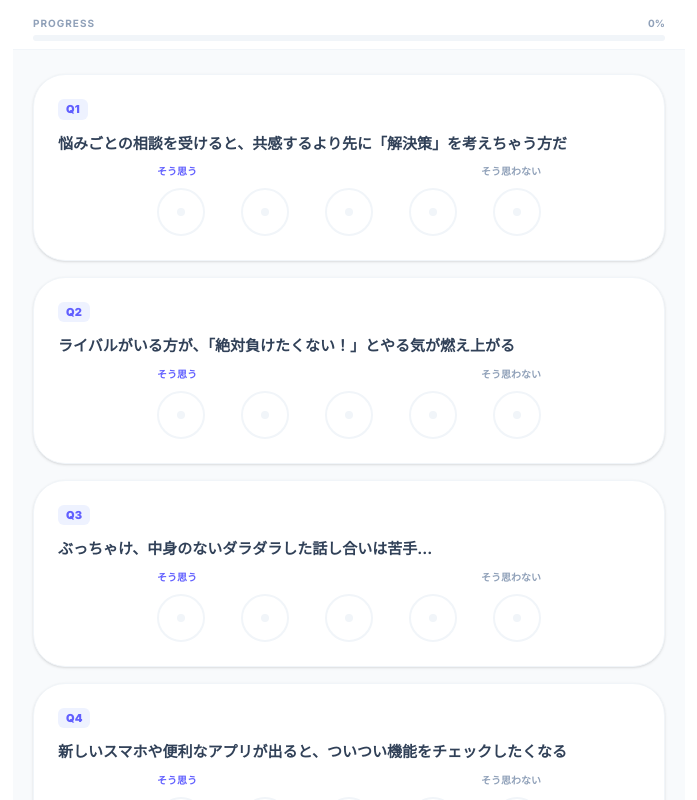
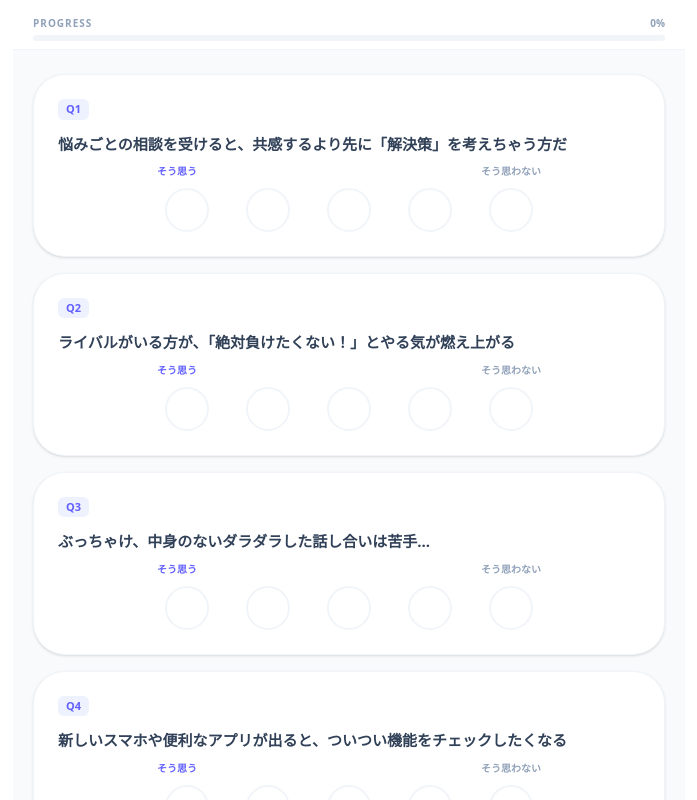
Before and after one commit to kiyoshikitamura/diagnosis_app_2, a Next.js app: page / in a window 1280 px wide. Both pictures are taken after a click on the button "診断をはじめる". Shown: the top 800 px of the page, without its empty margins (291-988 px from the left). Built offline with nearby package versions, Linux system fonts and the light colour scheme.

Commit message:
Add list page and update result page with complete types

```diff
--- a/app/page.tsx
+++ b/app/page.tsx
@@ -58,11 +58,23 @@ export default function HomePage() {
         window.scrollTo(0, 0);
     };
 
+    const handleReset = () => {
+        if (confirm('最初からやり直しますか？')) {
+            localStorage.removeItem('diagnosis_answers');
+            setAnswers({});
+            setIsStarted(false);
+            setIsSecondPhase(false);
+            setCurrentStep(0);
+            window.scrollTo(0, 0);
+        }
+    };
+
     if (isAnalyzing) {
         return (
             <div className="max-w-2xl mx-auto min-h-screen bg-white flex flex-col items-center justify-center px-6 text-center">
                 <div className="w-16 h-16 border-4 border-indigo-500 border-t-transparent rounded-full animate-spin mb-6"></div>
-                <h2 className="text-xl font-bold text-slate-800">英雄の魂を照合中...</h2>
+                {/* ローディングテキストの変更 */}
+                <h2 className="text-xl font-bold text-slate-800">回答を分析中...</h2>
             </div>
         );
     }
@@ -77,9 +89,10 @@ export default function HomePage() {
         );
     }
 
+    const isFinalStep = isSecondPhase && currentStep === 3;
+
     return (
-        <div className="max-w-2xl mx-auto min-h-screen bg-slate-50 pb-20">
-            {/* 進行バー */}
+        <div className="max-w-2xl mx-auto min-h-screen bg-slate-50 pb-20 font-sans">
             <div className="sticky top-0 bg-white/90 backdrop-blur pt-4 pb-2 px-5 border-b border-slate-100 z-10">
                 <div className="flex justify-between text-[10px] text-slate-400 font-bold mb-1">
                     <span className="tracking-widest">PROGRESS</span>
@@ -92,7 +105,6 @@ export default function HomePage() {
 
             <div className="px-5 py-6 space-y-4">
                 {currentPageQuestions.map((q, index) => {
-                    // 全体を通した設問番号の計算
                     const qNumber = isSecondPhase ? (currentStep - 1) * 10 + (index + 1) + 10 : index + 1;
 
                     return (
@@ -100,14 +112,9 @@ export default function HomePage() {
                             <div className="flex items-center gap-2 mb-3">
                                 <span className="text-[11px] font-black text-indigo-500 bg-indigo-50 px-2 py-0.5 rounded-md">Q{qNumber}</span>
                             </div>
+                            <p className="text-[15px] font-bold text-slate-700 leading-relaxed mb-8">{q.question}</p>
 
-                            {/* 設問テキスト：サイズを小さく調整 */}
-                            <p className="text-[15px] font-bold text-slate-700 leading-relaxed mb-8">
-                                {q.question}
-                            </p>
-
-                            {/* 回答エリア */}
-                            <div className="flex justify-between items-center gap-1 max-w-sm mx-auto relative">
+                            <div className="flex justify-between items-center gap-1 max-w-sm mx-auto relative px-2">
                                 <span className="text-[10px] font-bold text-indigo-500 absolute -top-6 left-0">そう思う</span>
                                 <span className="text-[10px] font-bold text-slate-400 absolute -top-6 right-0">そう思わない</span>
 
@@ -115,18 +122,15 @@ export default function HomePage() {
                                     <button
                                         key={val}
                                         onClick={() => handleAnswer(q.id, val)}
-                                        className={`relative w-12 h-12 rounded-full border-2 transition-all duration-300 flex items-center justify-center
+                                        className={`relative w-11 h-11 rounded-full border-2 transition-all duration-300
                       ${answers[q.id] === val
-                                                ? 'bg-indigo-600 border-indigo-600 shadow-lg shadow-indigo-200 scale-110'
+                                                ? 'bg-indigo-600 border-indigo-600 shadow-lg shadow-indigo-100 scale-110'
                                                 : 'bg-white border-slate-100'
                                             }`}
                                     >
-                                        {/* 選択時の動的なインジケーター */}
-                                        <div className={`w-2 h-2 rounded-full transition-all duration-300 ${answers[q.id] === val ? 'bg-white scale-150' : 'bg-slate-100'}`} />
-
-                                        {/* 選択時にふわっと広がるアニメーション用の輪 */}
+                                        {/* 回答の丸をシンプルな中空デザイン（〇）に変更 */}
                                         {answers[q.id] === val && (
-                                            <div className="absolute inset-0 rounded-full bg-indigo-500 animate-ping opacity-20" />
+                                            <div className="absolute inset-1 rounded-full border-2 border-white animate-ping opacity-40" />
                                         )}
                                     </button>
                                 ))}
@@ -135,16 +139,28 @@ export default function HomePage() {
                     );
                 })}
 
+                <div className="pt-6 space-y-4">
                     <button
                         onClick={nextStep}
                         disabled={currentPageQuestions.some(q => !answers[q.id])}
-                    className={`w-full py-5 mt-6 rounded-2xl font-bold transition-all active:scale-[0.98] ${currentPageQuestions.every(q => answers[q.id])
+                        className={`w-full py-5 rounded-2xl font-bold transition-all active:scale-[0.98] ${currentPageQuestions.every(q => answers[q.id])
                                 ? 'bg-indigo-600 text-white shadow-xl shadow-indigo-100'
                                 : 'bg-slate-200 text-slate-400 cursor-not-allowed'
                             }`}
                     >
-                    {isSecondPhase && currentStep === 3 ? '結果を解析する' : '次の設問へ'}
+                        {isFinalStep ? '結果を解析する' : '次の設問へ'}
                     </button>
+
+                    {/* 最終ステップ（40問目終了時）以外で表示する「最初からやり直す」ボタン */}
+                    {!isFinalStep && (
+                        <button
+                            onClick={handleReset}
+                            className="w-full py-4 bg-white text-slate-400 rounded-2xl font-bold border border-slate-200 active:scale-95 transition-all text-xs tracking-widest uppercase shadow-sm"
+                        >
+                            最初からやり直す
+                        </button>
+                    )}
+                </div>
             </div>
         </div>
     );
```
Lines whose indentation alone changed are shown as unchanged.
